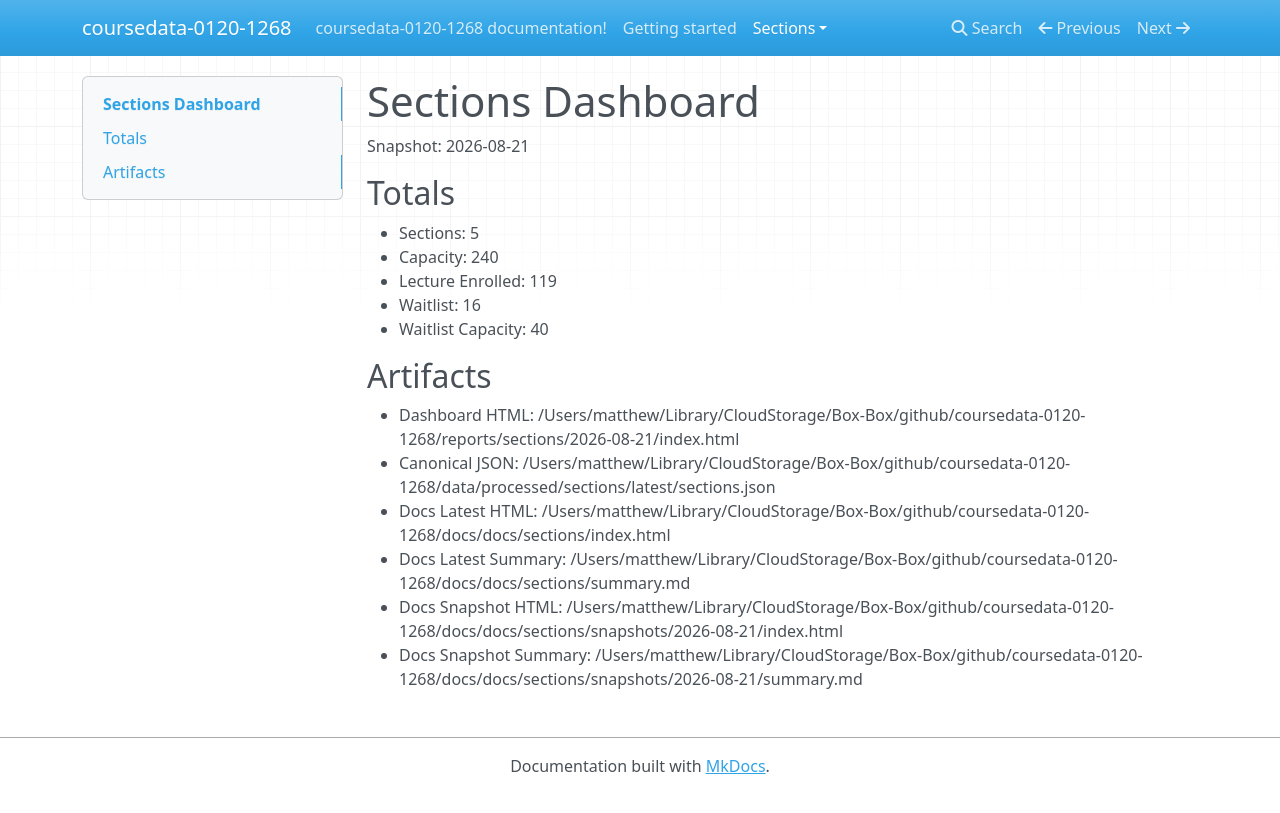
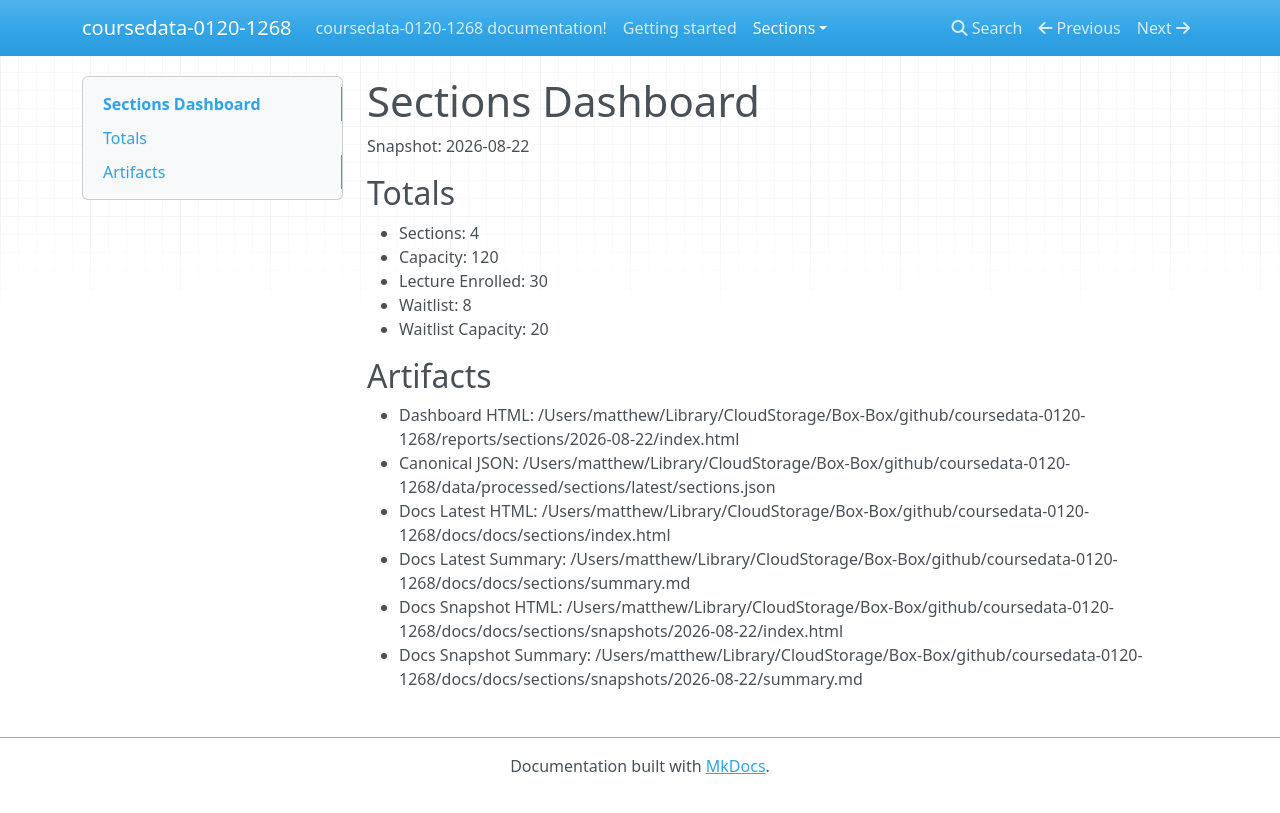
Before and after one commit to leingang/coursedata-0120-1268, an MkDocs documentation site: the page built from docs/docs/sections/summary.md, in a window 1280 px wide. Shown: the top 813 px of the page. Built offline with MkDocs 1.6.1, drawn with Linux system fonts in a browser that asks for light colours; nearby versions of some CDN libraries.

Commit message:
Update enrollment reports

```diff
--- a/docs/docs/sections/summary.md
+++ b/docs/docs/sections/summary.md
@@ -1,18 +1,18 @@
 # Sections Dashboard
 
-Snapshot: 2026-08-21
+Snapshot: 2026-08-22
 
 ## Totals
-- Sections: 5
-- Capacity: 240
-- Lecture Enrolled: 119
-- Waitlist: 16
-- Waitlist Capacity: 40
+- Sections: 4
+- Capacity: 120
+- Lecture Enrolled: 30
+- Waitlist: 8
+- Waitlist Capacity: 20
 
 ## Artifacts
-- Dashboard HTML: /Users/matthew/Library/CloudStorage/Box-Box/github/coursedata-0120-1268/reports/sections/2026-08-21/index.html
+- Dashboard HTML: /Users/matthew/Library/CloudStorage/Box-Box/github/coursedata-0120-1268/reports/sections/2026-08-22/index.html
 - Canonical JSON: /Users/matthew/Library/CloudStorage/Box-Box/github/coursedata-0120-1268/data/processed/sections/latest/sections.json
 - Docs Latest HTML: /Users/matthew/Library/CloudStorage/Box-Box/github/coursedata-0120-1268/docs/docs/sections/index.html
 - Docs Latest Summary: /Users/matthew/Library/CloudStorage/Box-Box/github/coursedata-0120-1268/docs/docs/sections/summary.md
-- Docs Snapshot HTML: /Users/matthew/Library/CloudStorage/Box-Box/github/coursedata-0120-1268/docs/docs/sections/snapshots/2026-08-21/index.html
-- Docs Snapshot Summary: /Users/matthew/Library/CloudStorage/Box-Box/github/coursedata-0120-1268/docs/docs/sections/snapshots/2026-08-21/summary.md
+- Docs Snapshot HTML: /Users/matthew/Library/CloudStorage/Box-Box/github/coursedata-0120-1268/docs/docs/sections/snapshots/2026-08-22/index.html
+- Docs Snapshot Summary: /Users/matthew/Library/CloudStorage/Box-Box/github/coursedata-0120-1268/docs/docs/sections/snapshots/2026-08-22/summary.md
```
Also changed, not shown: docs/docs/sections/index.html (+2 -2 lines), 9 other files.
